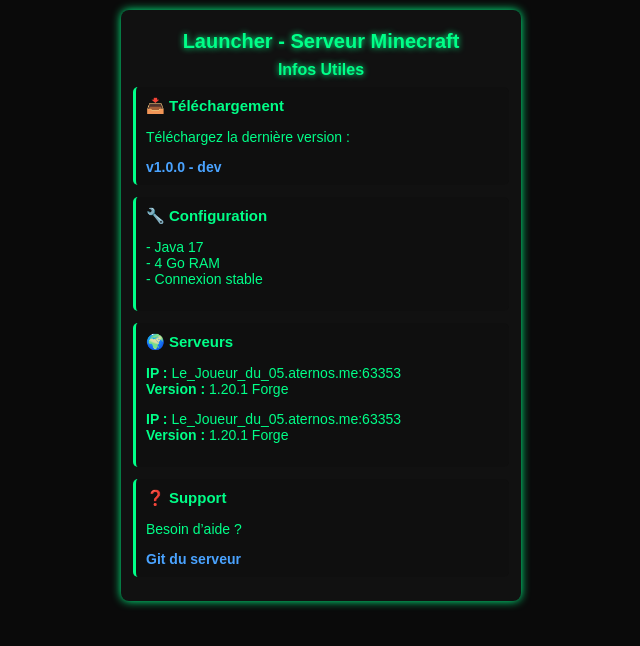
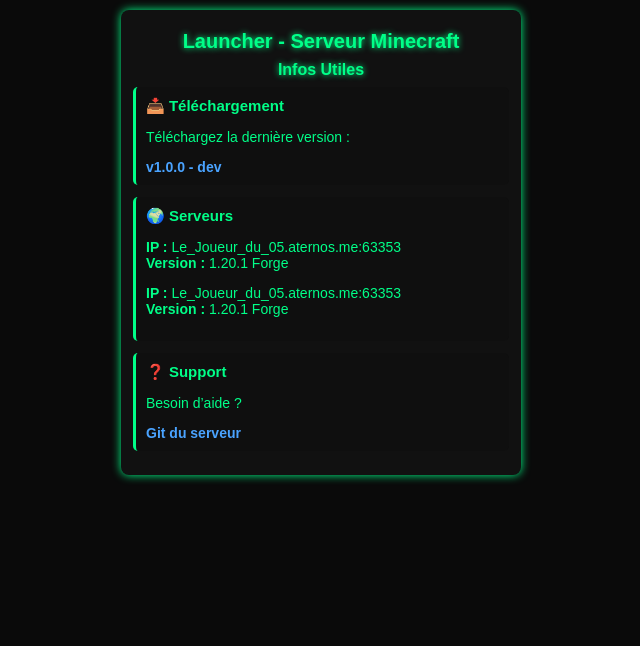
Before and after one commit to pcochet74-dotcom/MineCraft_Cracked_Launcher, a plain HTML site: page index.html in a window 1280 px wide. Shown: the whole page, without its empty margins (319-959 px from the left). Drawn offline with Linux system fonts and the light colour scheme.

Commit message:
Remove configuration section from index.html
Removed configuration details from the info block.

```diff
--- a/index.html
+++ b/index.html
@@ -111,13 +111,6 @@
     </div>
 
     <div class="info-block">
-        <h3>🔧 Configuration</h3>
-        <p>- Java 17<br>
-           - 4 Go RAM<br>
-           - Connexion stable</p>
-    </div>
-
-    <div class="info-block">
         <h3>🌍 Serveurs</h3>
         <p><strong>IP :</strong> Le_Joueur_du_05.aternos.me:63353<br>
            <strong>Version :</strong> 1.20.1 Forge</p>
```
